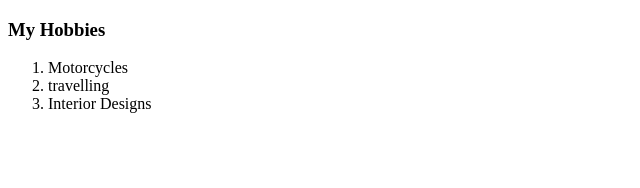
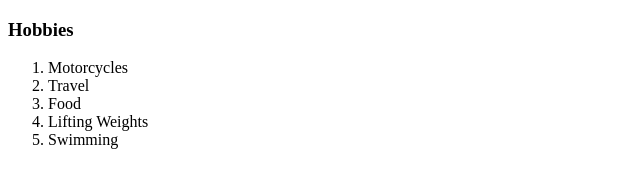
Before and after one commit to utkarshmalik320/Personal-Website, a plain HTML site: page hobbies.html in a window 1280 px wide. Shown: the whole page, without its empty margins (0-640 px from the left). Drawn offline with Linux system fonts and the light colour scheme.

Commit message:
Update hobbies.html

```diff
--- a/hobbies.html
+++ b/hobbies.html
@@ -5,11 +5,13 @@
     <title></title>
   </head>
   <body>
-    <h3>My Hobbies</h3>
+    <h3>Hobbies</h3>
     <ol>
       <li>Motorcycles</li>
-      <li>travelling</li>
-      <li>Interior Designs</li>
+      <li>Travel</li>
+      <li>Food</li>
+      <li>Lifting Weights</li>
+      <li>Swimming</li>
     </ol>
   </body>
 </html>
```
